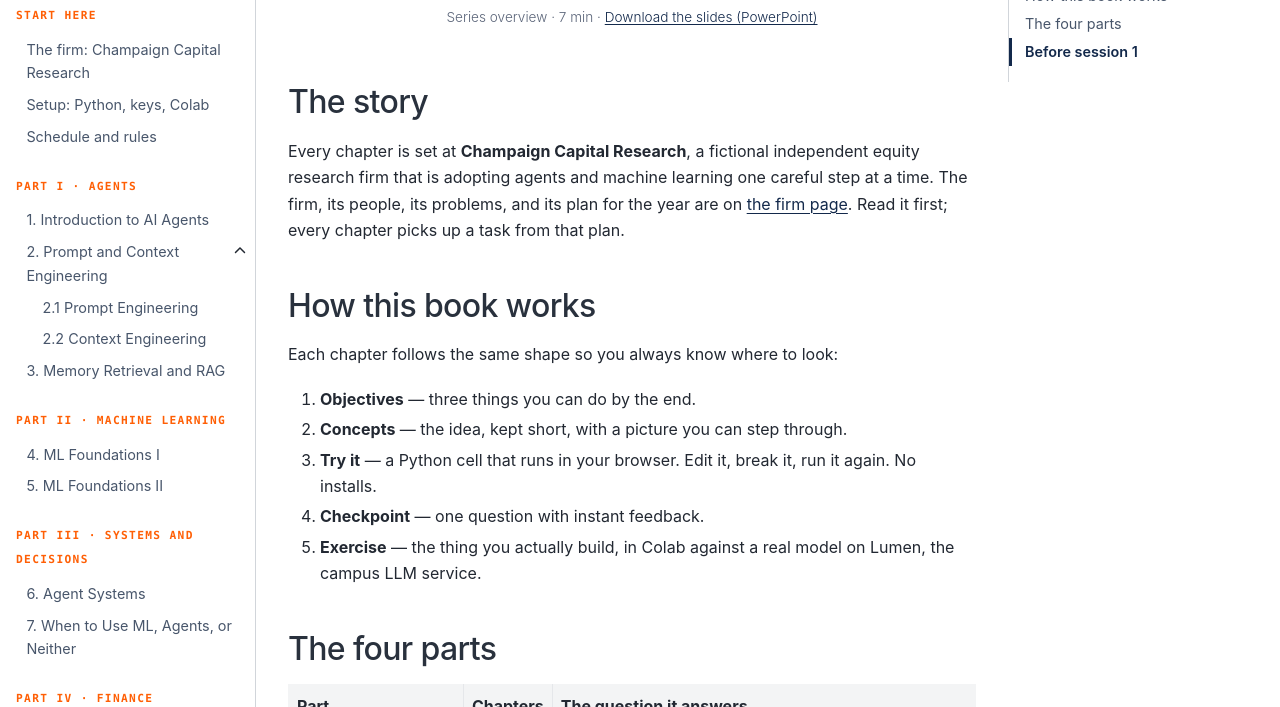
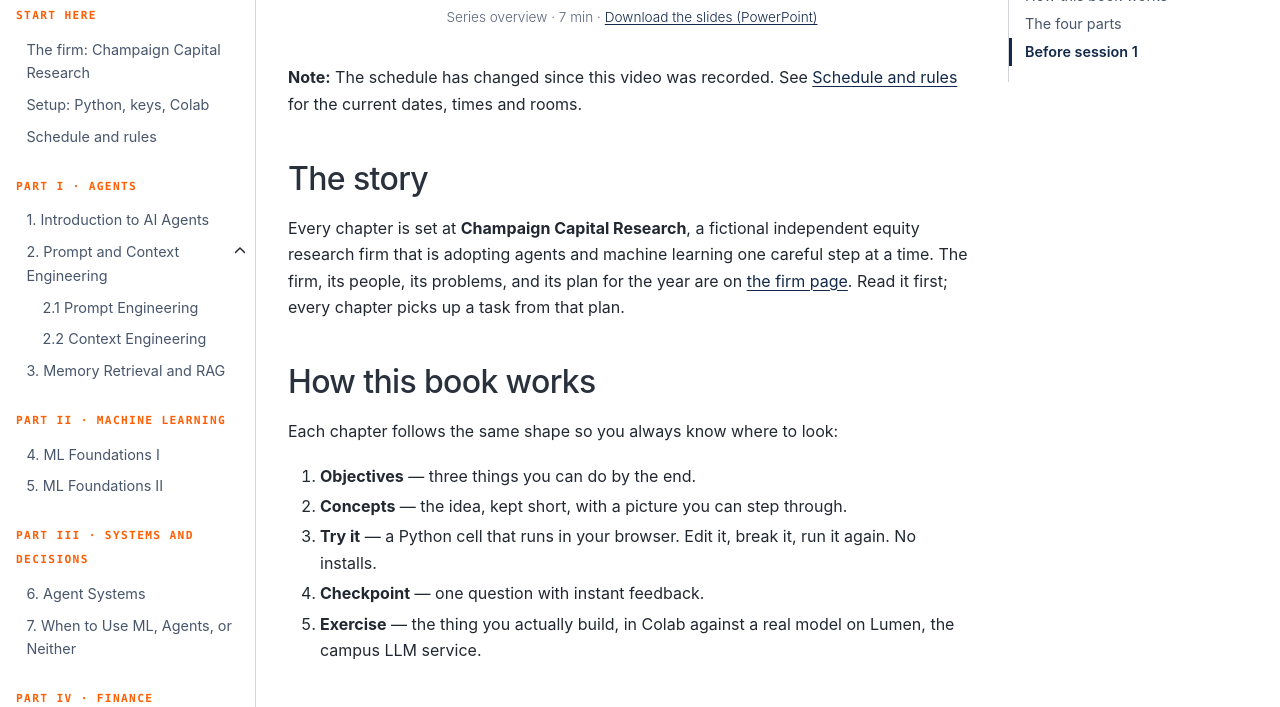
Before and after one commit to ashcastelinocs124/msba-ai-workshop, a Jupyter Book: the page built from book/intro.md, in a window 1280 px wide and 900 px high, scrolled down 722 px, cut to the strip 193-900 px from the top of the window. Built offline with Jupyter Book 1.0.4 settings and Sphinx 7.4.7 and the Sphinx Book theme 1.1.4, drawn with Linux system fonts in a browser that asks for light colours.

Commit message:
Point intro video viewers to the updated schedule

````diff
--- a/book/intro.md
+++ b/book/intro.md
@@ -17,6 +17,8 @@ A walkthrough of what the series covers, how each chapter works, and what to do
   <figcaption>Series overview · 7 min · <a href="_static/media/msba-workshop-intro.pptx">Download the slides (PowerPoint)</a></figcaption>
 </figure>
 ```
+
+**Note:** The schedule has changed since this video was recorded. See [Schedule and rules](schedule.md) for the current dates, times and rooms.
 
 ## The story
 
````
